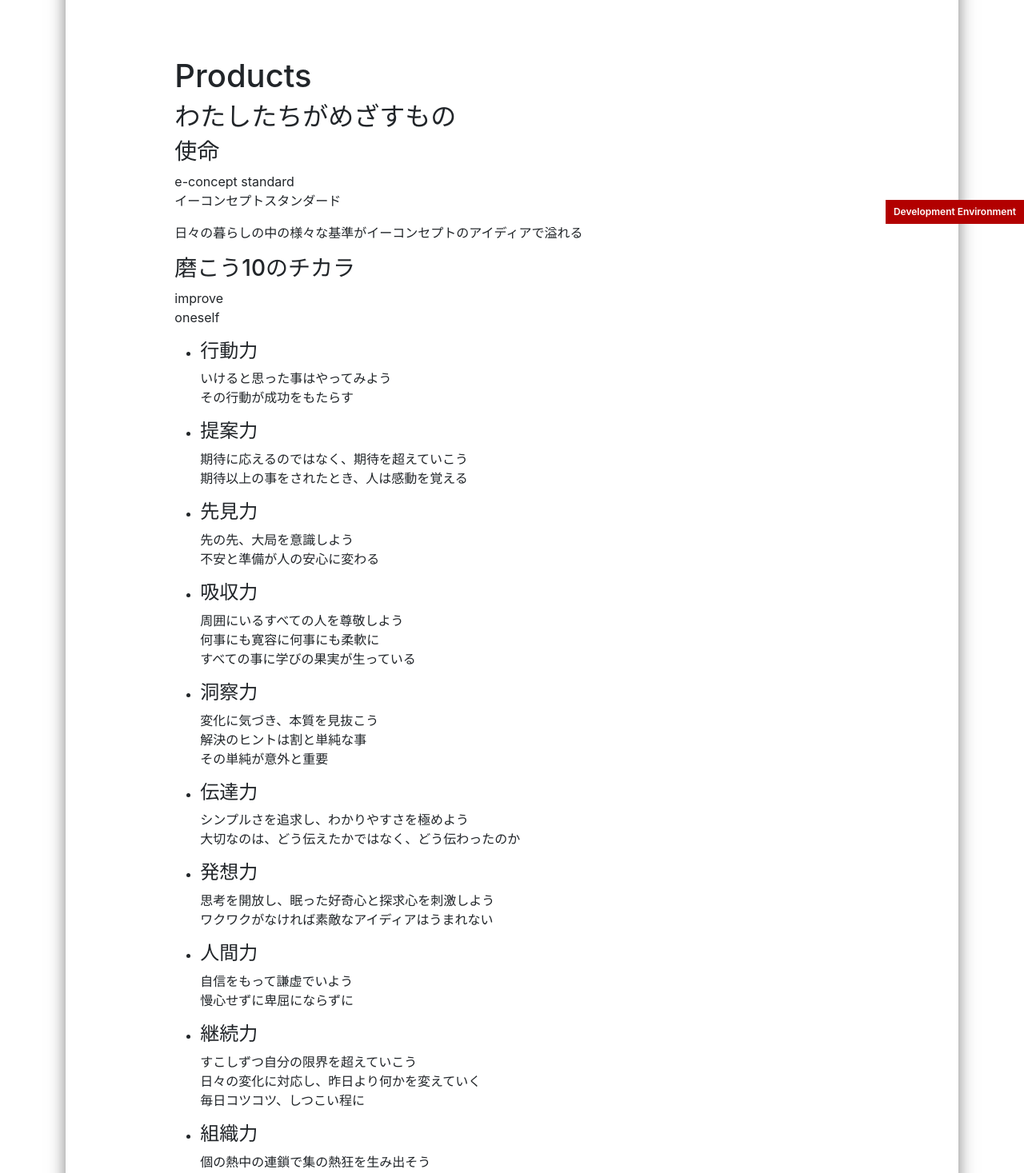
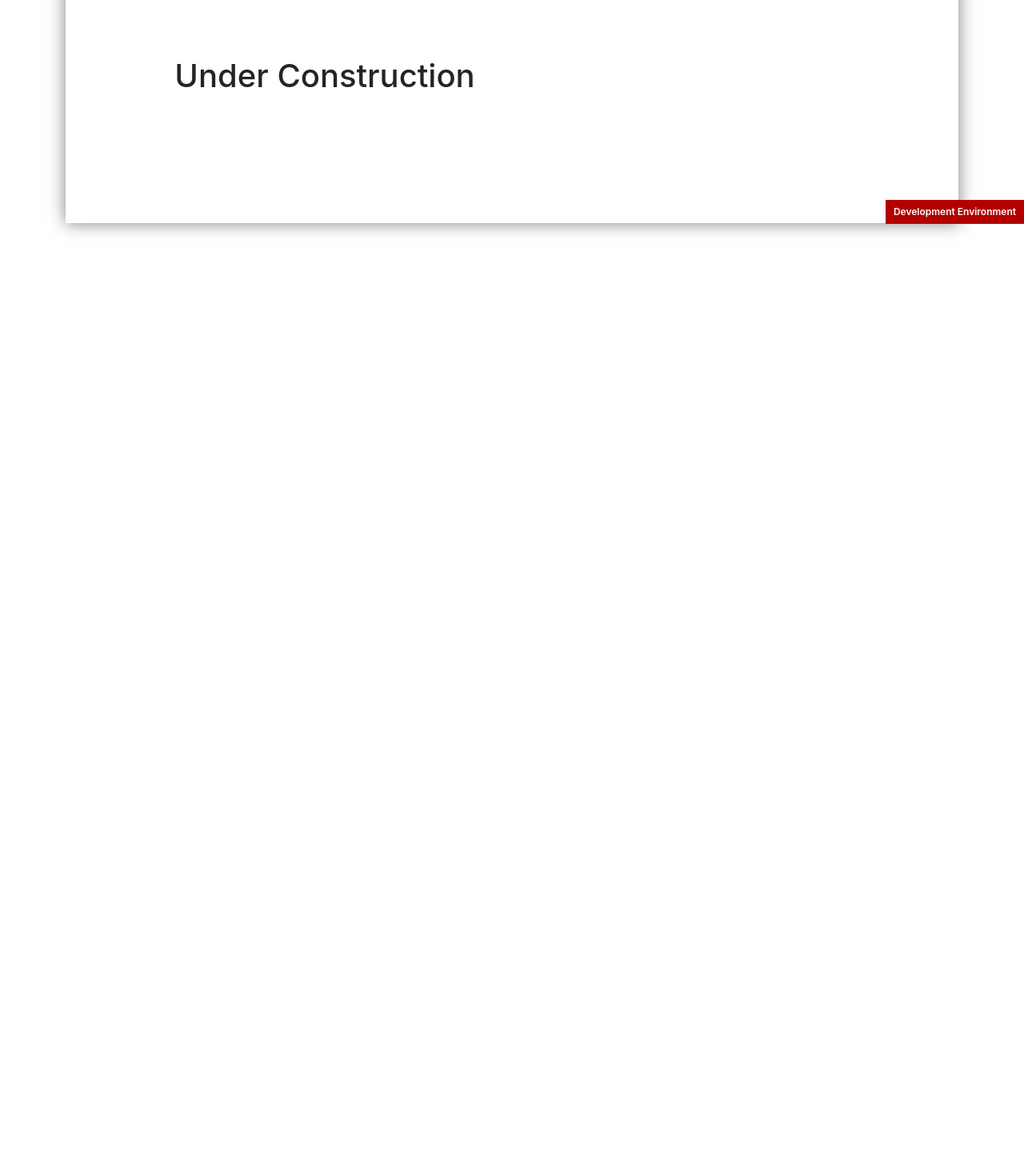
Before and after one commit to orezcloud/spectra-web, a Next.js app: page /products in a window 1280 px wide. Shown: the part 520-1987 px from the top of the page at 80% size. After the commit the page ends 847 px from the top, so only its background shows below. Built offline with nearby package versions, Linux system fonts and the light colour scheme.

Commit message:
footer changes

```diff
--- a/pages/products.tsx
+++ b/pages/products.tsx
@@ -12,40 +12,7 @@ export default function Products() {
             <Hero/>
             <DefaultSection name={'products'} padding={'none'}>
                 <SectionCard minusMargin={true}>
-                    <h1>Products</h1>
-                    <div className="p-ph"><h2 className="u-fade js-anim is-active">わたしたちがめざすもの</h2>
-                        <section data-num="01" className="p-ph__sec u-fade js-anim is-active"><h3 data-title="MISSION"
-                                                                                                  className="p-ph__sec__title">使命</h3>
-                            <p className="p-ph__sec__bold">e-concept standard<br/>イーコンセプトスタンダード</p> <p
-                                className="p-ph__sec__text">日々の暮らしの中の様々な基準がイーコンセプトのアイディアで溢れる</p></section>
-                        <section className="p-ph__improve">
-                            <div className="p-ph__improve__header u-fade js-anim"><h3
-                                className="p-ph__improve__title">磨こう10のチカラ</h3> <p
-                                className="p-ph__improve__text">improve<br/>oneself</p></div>
-                            <ul className="p-ph__improve__list">
-                                <li data-num="01" className="u-fade js-anim"><h4>行動力</h4> <p>いけると思った事はやってみよう<br/>その行動が成功をもたらす
-                                </p></li>
-                                <li data-num="02" className="u-fade js-anim"><h4>提案力</h4> <p>期待に応えるのではなく、期待を超えていこう<br/>期待以上の事をされたとき、人は感動を覚える
-                                </p></li>
-                                <li data-num="03" className="u-fade js-anim"><h4>先見力</h4> <p>先の先、大局を意識しよう<br/>不安と準備が人の安心に変わる
-                                </p></li>
-                                <li data-num="04" className="u-fade js-anim"><h4>吸収力</h4> <p>周囲にいるすべての人を尊敬しよう<br/>何事にも寛容に何事にも柔軟に<br/>すべての事に学びの果実が生っている
-                                </p></li>
-                                <li data-num="05" className="u-fade js-anim"><h4>洞察力</h4> <p>変化に気づき、本質を見抜こう<br/>解決のヒントは割と単純な事<br/>その単純が意外と重要
-                                </p></li>
-                                <li data-num="06" className="u-fade js-anim"><h4>伝達力</h4> <p>シンプルさを追求し、わかりやすさを極めよう<br/>大切なのは、どう伝えたかではなく、どう伝わったのか
-                                </p></li>
-                                <li data-num="07" className="u-fade js-anim"><h4>発想力</h4> <p>思考を開放し、眠った好奇心と探求心を刺激しよう<br/>ワクワクがなければ素敵なアイディアはうまれない
-                                </p></li>
-                                <li data-num="08" className="u-fade js-anim"><h4>人間力</h4> <p>自信をもって謙虚でいよう<br/>慢心せずに卑屈にならずに
-                                </p></li>
-                                <li data-num="09" className="u-fade js-anim"><h4>継続力</h4> <p>すこしずつ自分の限界を超えていこう<br/>日々の変化に対応し、昨日より何かを変えていく<br/>毎日コツコツ、しつこい程に
-                                </p></li>
-                                <li data-num="10" className="u-fade js-anim"><h4>組織力</h4> <p>個の熱中の連鎖で集の熱狂を生み出そう<br/>その熱狂こそ個では味わえない集の醍醐味
-                                </p></li>
-                            </ul>
-                        </section>
-                    </div>
+                    <h1>Under Construction</h1>
                 </SectionCard>
             </DefaultSection>
         </Body>
--- a/sections/common/hero.tsx
+++ b/sections/common/hero.tsx
@@ -10,7 +10,7 @@ export default function Hero() {
 
     return (
         <>
-            <DefaultSection name={'hero'} sectionBackground={'/hero/hero1.jpg'} padding={'none'}>
+            <DefaultSection name={'hero'} sectionBackground={'/hero/hero-1.jpg'} padding={'none'}>
                 <div className={'hero-content'}>
                     <div className={'title-card-wrapper'}>
                         <CompHeight onHeightReady={(height) => {
```
Also changed, not shown: pages/about.tsx (+9 -1 lines), pages/contact.tsx (+5 -9 lines), sections/footer/footer.tsx (+10 -5 lines).
